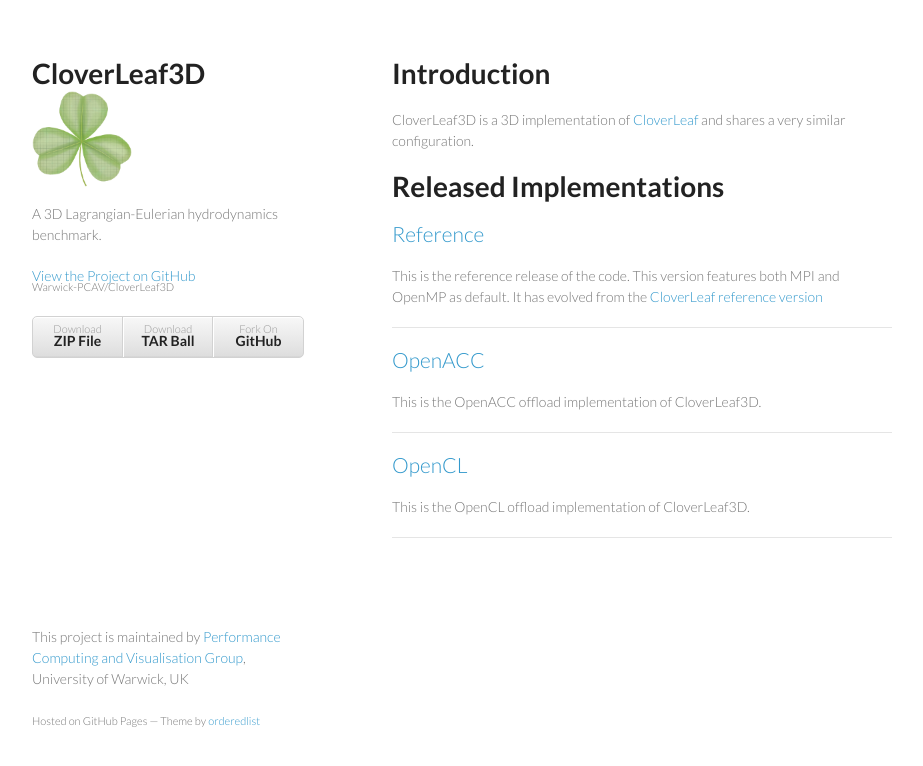
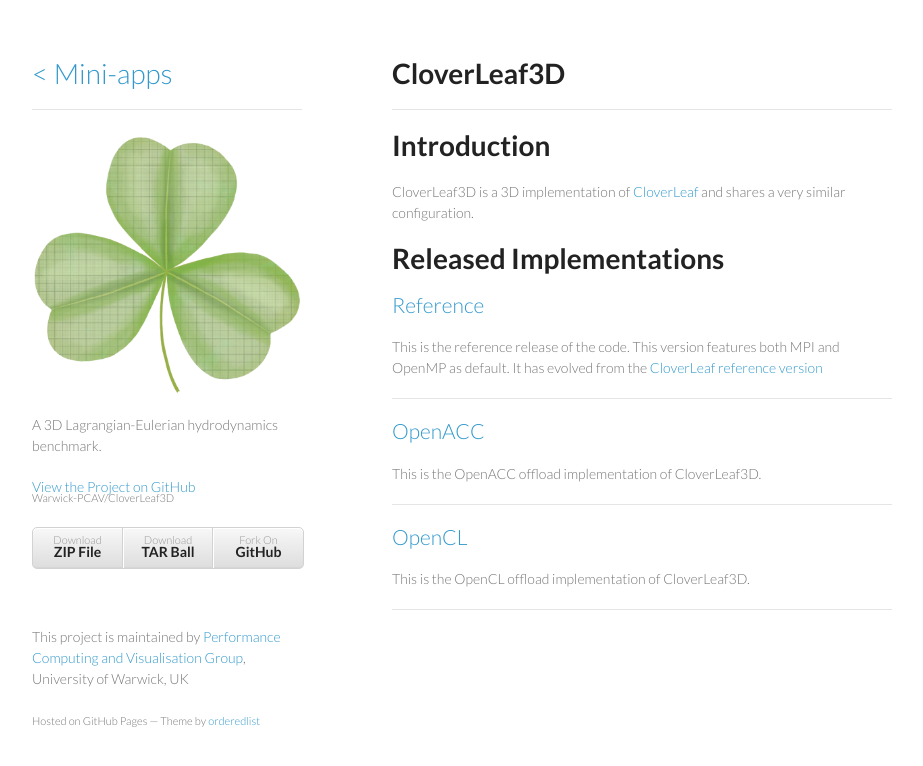
Before and after one commit to UK-MAC/CloverLeaf3D, a plain HTML site: page index.html in a window 1280 px wide. Shown: the whole page, without its empty margins (178-1101 px from the left). Drawn offline with Linux system fonts and the light colour scheme.

Commit message:
Update index.html
Layout

```diff
--- a/index.html
+++ b/index.html
@@ -15,7 +15,8 @@
   <body>
     <div class="wrapper">
       <header>
-        <h1>CloverLeaf3D <img src="images/clover.png" width=100px alt="CloverLeaf" style="float:left;"/></h1>
+      <h1><a href="http://warwick-pcav.github.io/">&lt Mini-apps</a></h1><hr />
+      <img src="images/logo.png" width=400px alt="CloverLeaf" style="float:left;"/>
         <p style="clear:both; padding-top:1em;">A 3D Lagrangian-Eulerian hydrodynamics benchmark.</p>
         <p class="view"><a href="http://github.com/Warwick-PCAV/CloverLeaf3D">View the Project on GitHub <small>Warwick-PCAV/CloverLeaf3D</small></a></p>
         <ul>
@@ -25,6 +26,7 @@
         </ul>
       </header>
       <section>
+        <h1>CloverLeaf3D</h1><hr />
       <h1>Introduction</h1>
       <p>
       CloverLeaf3D is a 3D implementation of <a href="http://warwick-pcav.github.io/CloverLeaf">CloverLeaf</a> and shares a very similar configuration.
```
